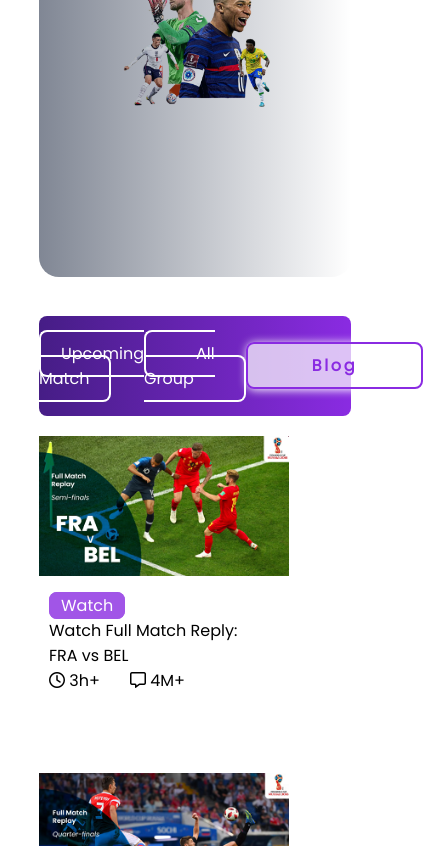
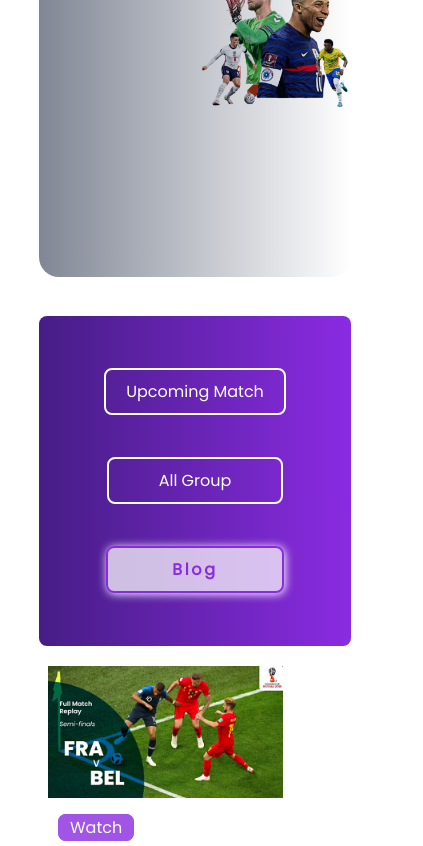
Before and after one commit to F4izur/fifa-world-cup-qatar-2022, a plain HTML site: page index.html in a window 390 px wide. Shown: the part 513-1359 px from the top of the page, 423 px wide, since content can reach past the window. Drawn offline with Linux system fonts and the light colour scheme.

Commit message:
Responsive Review

```diff
--- a/style.css
+++ b/style.css
@@ -256,7 +256,8 @@ footer{
     }
     .header-img {
         width: 50%;
-        align-self: center;
+        height: 100px;
+        align-self: flex-end;
         margin-top: 20px;
         margin-bottom: 20px;
     }
@@ -267,10 +268,14 @@ footer{
         position: static;
         width: 80%;
         margin-top: 20px;
-        width: 80%;
+        column-gap: 30px;
+        justify-items: center;
     }
     aside{
         width: 80%;
+        height: 330px;
+        display: flex;
+        flex-direction: column;
     }
 
 }
```
